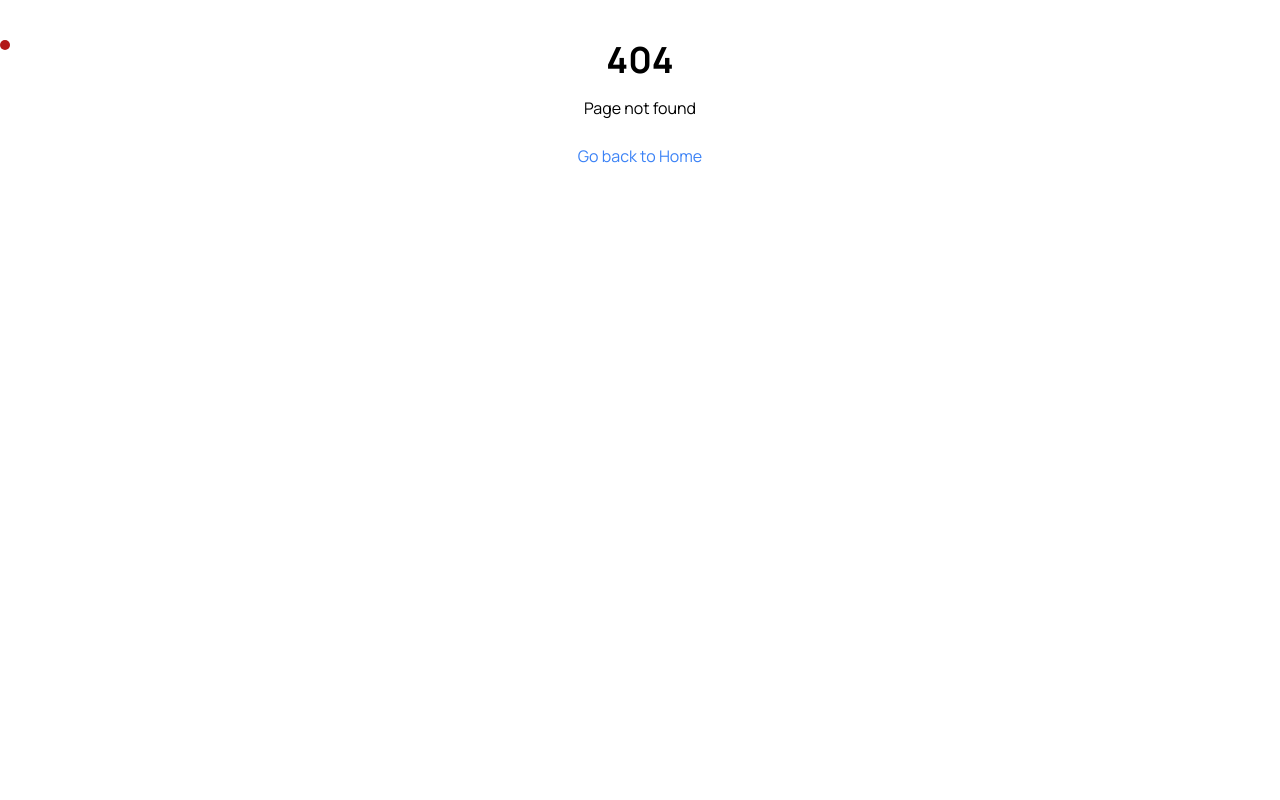
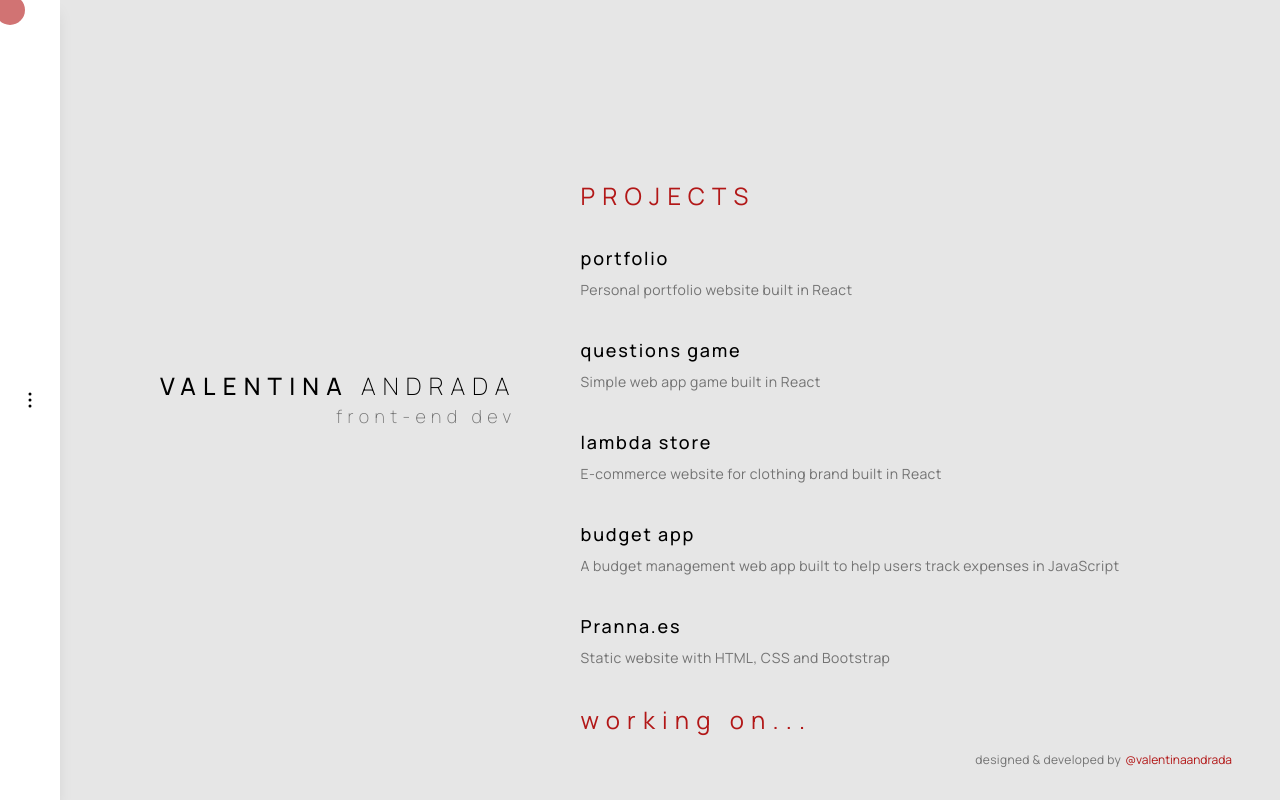
Before and after one commit to valentinaandrada/portfolio, a React (Vite) app: page /projects in a window 1280 px wide. Before the commit this address had no page. Built offline with nearby package versions, Linux system fonts and the light colour scheme.

Commit message:
Updated paths

```diff
--- a/package.json
+++ b/package.json
@@ -3,6 +3,7 @@
   "private": true,
   "version": "0.0.0",
   "type": "module",
+  "homepage": "https://valentinaandrada.com",
   "scripts": {
     "dev": "vite",
     "build": "vite build",
--- a/src/components/Logo.jsx
+++ b/src/components/Logo.jsx
@@ -9,7 +9,7 @@ const Logo = () => {
   return (
     <div className="text-end">
       { isMobile ? (
-      <Link to="/portfolio" className="block">
+      <Link to="/" className="block">
         <h1 className="text-xl font-light tracking-wide dark:text-darkSecondary">
           <span className="font-medium tracking-wide">V</span>ANDRADA
         </h1>
@@ -18,7 +18,7 @@ const Logo = () => {
         </p>
       </Link>
       ) : (
-        <Link to="/portfolio" className="block">
+        <Link to="/" className="block">
         <h1 className="text-2xl font-light tracking-wide dark:text-darkSecondary">
           <span className="font-medium tracking-wide">VALENTINA</span> ANDRADA
         </h1>
--- a/src/components/Navbar.jsx
+++ b/src/components/Navbar.jsx
@@ -95,7 +95,7 @@ const Navbar = () => {
           <ul className={`space-y-4 ${isOpen ? "block" : "hidden"}`}>
           <li>
               <NavLink
-                to="/portfolio"
+                to=""
                 onClick={() => setIsOpen(false)}
                 end
                 className={({ isActive }) =>
@@ -111,7 +111,7 @@ const Navbar = () => {
             </li>
             <li>
               <NavLink
-                to="/portfolio/about"
+                to="/about"
                 onClick={() => setIsOpen(false)}
                 className={({ isActive }) =>
                   `text-xl tracking-wide ${
@@ -126,7 +126,7 @@ const Navbar = () => {
             </li>
             <li>
               <NavLink
-                to="/portfolio/projects"
+                to="/projects"
                 onClick={() => setIsOpen(false)}
                 className={({ isActive }) =>
                   `text-xl tracking-wide ${
@@ -141,7 +141,7 @@ const Navbar = () => {
             </li>
             <li>
               <NavLink
-                to="/portfolio/contact"
+                to="/contact"
                 onClick={() => setIsOpen(false)}
                 className={({ isActive }) =>
                   `text-xl tracking-wide ${
--- a/src/data/projects.json
+++ b/src/data/projects.json
@@ -19,7 +19,7 @@
       "es": "Diseño web, desarrollo web"
     },
     "tech": "React, TailwindCSS, FramerMotion",
-    "demoLink": "https://valentinaandrada.github.io/portfolio/images/",
+    "demoLink": "https://valentinaandrada.com",
     "repoLink": "https://github.com/valentinaandrada/portfolio.git"
   },
   {
@@ -42,7 +42,7 @@
       "es": "Diseño web, desarrollo web"
     },
     "tech": "React | Material-UI | FramerMotion",
-    "image": "/portfolio/images/questionsgame-mockup.png",
+    "image": "/images/questionsgame-mockup.png",
     "demoLink": "https://questionsgame.vercel.app/",
     "repoLink": "https://github.com/valentinaandrada/questionsgame"
   },
@@ -66,7 +66,7 @@
       "es": "Diseño web, desarrollo web"
     },
     "tech": "HTML | CSS | Bootstrap | React JS | Firebase",
-    "image": "/portfolio/images/lambdastore-mockup.png",
+    "image": "/images/lambdastore-mockup.png",
     "demoLink": "https://lambdastore.netlify.app/",
     "repoLink": "https://github.com/valentinaandrada/lambdastore"
   },
@@ -90,7 +90,7 @@
       "es": "Diseño web, desarrollo web"
     },
     "tech": "HTML5 | CSS3 | JavaScript | API Integration",
-    "image": "/portfolio/images/budgetapp-mockup.png",
+    "image": "/images/budgetapp-mockup.png",
     "demoLink": "https://valentinaandrada.github.io/budgetapp/",
     "repoLink": "https://github.com/valentinaandrada/budgetapp"
   },
@@ -114,7 +114,7 @@
       "es": "Diseño web, desarrollo web"
     },
     "tech": "HTML | CSS | Bootstrap",
-    "image": "/portfolio/images/pranna-mockup.png",
+    "image": "/images/pranna-mockup.png",
     "demoLink": "https://valentinaandrada.github.io/pranna.es/",
     "repoLink": "https://github.com/valentinaandrada/pranna.es"
   },
@@ -138,7 +138,7 @@
       "es": "Diseño web, desarrollo front-end, integración de APIs back-end"
     },
     "tech": "React | Redux | MUI | Axios",
-    "image": "/portfolio/images/bookingwebsite-mockup.png"
+    "image": "/images/bookingwebsite-mockup.png"
   },
   {
     "id": 6,
--- a/src/pages/Hero.jsx
+++ b/src/pages/Hero.jsx
@@ -10,7 +10,7 @@ const Hero = () => {
   const { t } = useTranslation();
 
   return (
-    <div className={`h-s w-full flex flex-col items-end justify-end ${
+    <div className={`h-full w-full flex flex-col items-end justify-end ${
       isMobile ? "fixed bottom-0 left-0 p-8 pl-20" : ""
     }`}>
       <motion.div {...fadeInUp}>
--- a/src/router/AppRoutes.jsx
+++ b/src/router/AppRoutes.jsx
@@ -15,14 +15,13 @@ const AppRoutes = () => {
     <AnimatePresence mode="wait">
 
     <Routes location={location} key={location.pathname}>
-      <Route path="/portfolio" element={<Layout />}>
-        {/* Nested Routes */}
+      <Route path="/" element={<Layout />}>
         <Route index element={<Hero/>}/>
-        <Route path="/portfolio/about" element={<About />} />
-        <Route path="/portfolio/projects" element={<Projects />} />
-        <Route path="/portfolio/contact" element={<Contact />} />
+        <Route path="/about" element={<About />} />
+        <Route path="/projects" element={<Projects />} />
+        <Route path="/contact" element={<Contact />} />
       </Route>
-      {/* Fallback route */}
+
       <Route path="*" element={<NotFound />} />
     </Routes>
     </AnimatePresence>
--- a/vite.config.js
+++ b/vite.config.js
@@ -7,5 +7,5 @@ export default defineConfig({
   css: {
     postcss: './postcss.config.js'
   },
-  base: '/portfolio/',
+  base: '/',
 })
```
